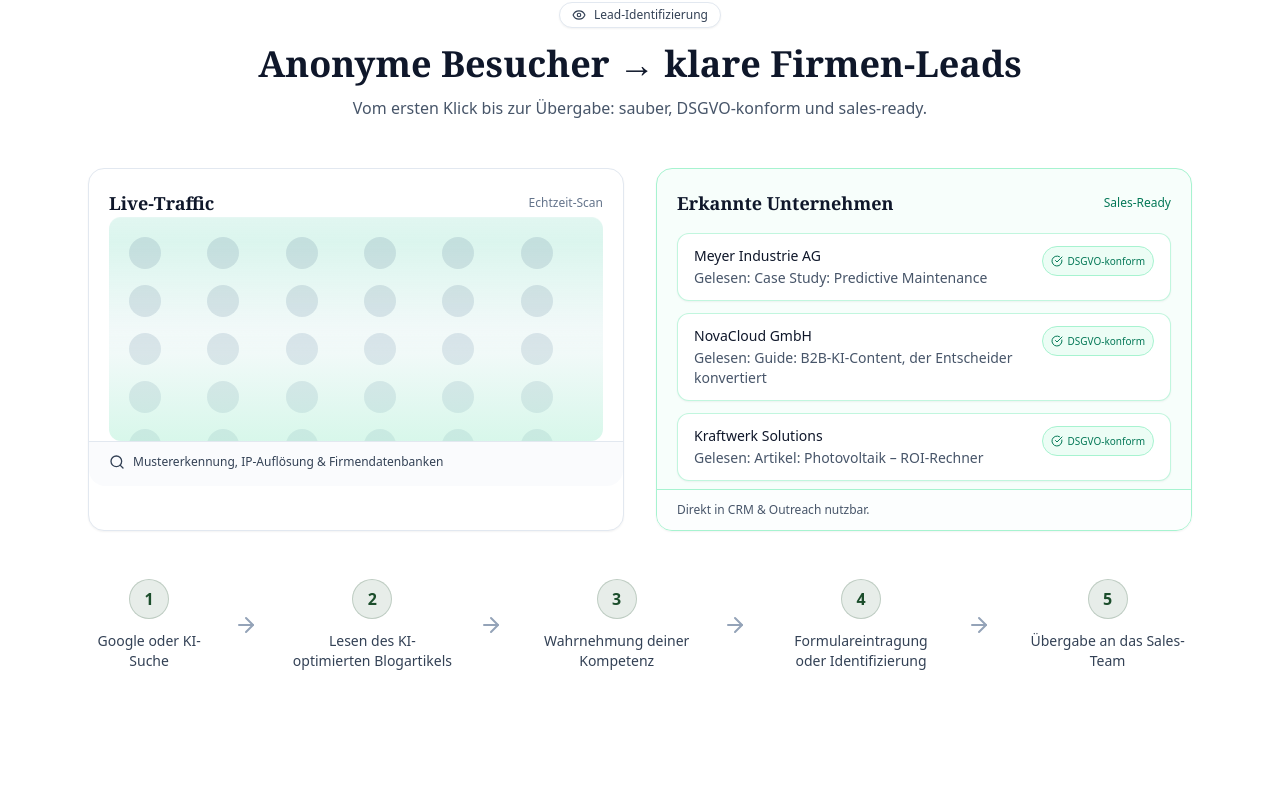
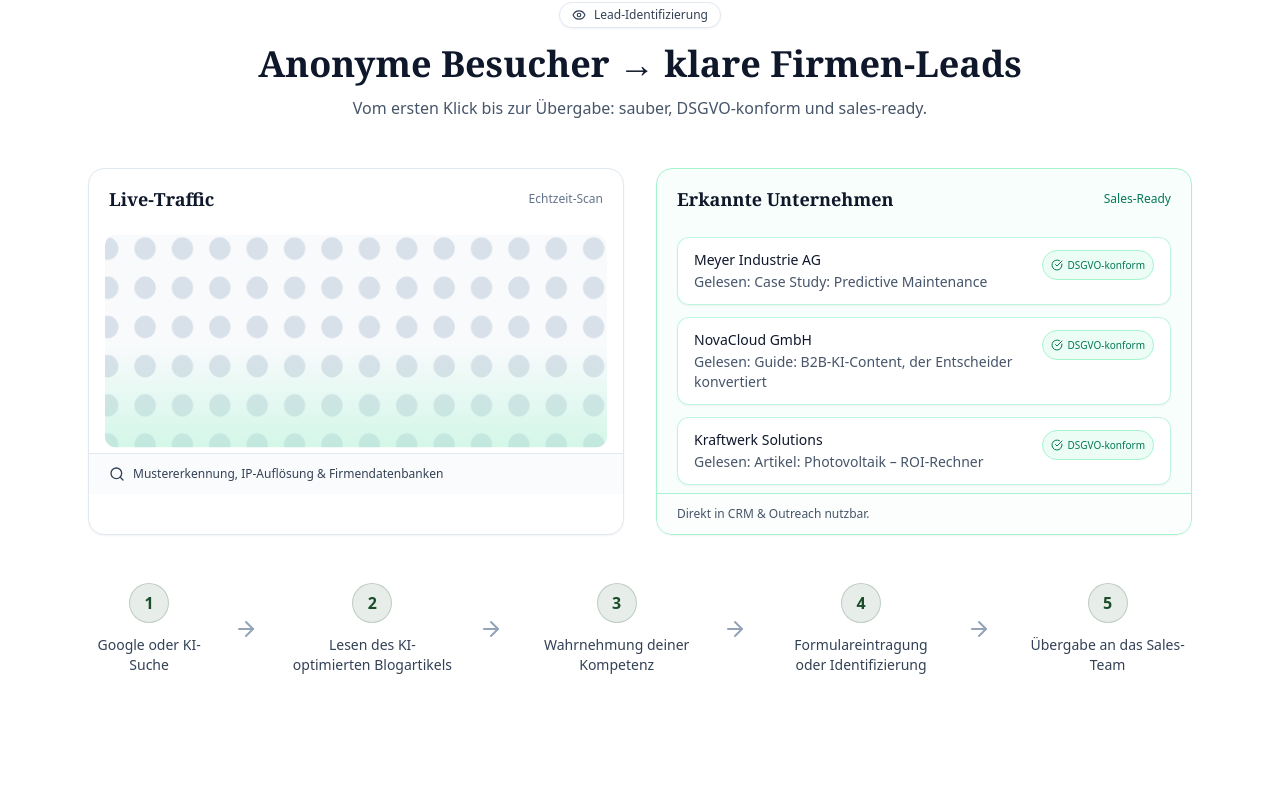
Before and after one commit to lennartnm/findbar_website, a Next.js app: page / in a window 1280 px wide. Shown: the part 3280-4080 px from the top of the page. Built offline with nearby package versions, Linux system fonts and the light colour scheme.

Commit message:
Update page.tsx

```diff
--- a/src/app/page.tsx
+++ b/src/app/page.tsx
@@ -238,8 +238,7 @@ function Hero() {
   );
 }
 
-
-/* ---------------------- VisitorRevealSection (final compact) ---------------------- */
+/* ---------------------- VisitorRevealSection (SVG Live-Traffic) ---------------------- */
 function VisitorRevealSection() {
   const steps = [
     "Google oder KI-Suche",
@@ -277,54 +276,85 @@ function VisitorRevealSection() {
 
         {/* Visual Row */}
         <div className="mt-12 grid gap-8 md:grid-cols-2">
-          {/* Live-Traffic Card */}
+          {/* --- NEW: Live-Traffic (SVG) --- */}
           <div className="relative overflow-hidden rounded-2xl border border-slate-200 bg-white shadow-sm">
-            <div className="flex items-center justify-between px-5 pt-5">
+            {/* Header */}
+            <div className="flex items-center justify-between px-5 py-4">
               <span className={`text-lg font-semibold ${serifClass}`}>Live-Traffic</span>
               <span className="text-xs text-slate-500">Echtzeit-Scan</span>
             </div>
 
-            {/* Raster */}
-            <div className="relative px-5">
-              <div className="relative h-56 overflow-hidden rounded-xl bg-slate-50">
-                <div className="absolute inset-0 grid grid-cols-6 gap-4 p-5">
-                  {[...Array(36)].map((_, i) => (
-                    <div
-                      key={i}
-                      className="h-8 w-8 rounded-full bg-slate-300/60"
-                      aria-hidden
-                    />
-                  ))}
-                </div>
-                <div className="absolute inset-x-0 bottom-0 h-1/2 bg-gradient-to-t from-emerald-200/40 to-transparent" />
-                <div className="absolute inset-0 animate-scanY bg-gradient-to-b from-transparent via-emerald-300/20 to-transparent mix-blend-multiply" />
-              </div>
+            {/* SVG Canvas (keine Padding-Lücken) */}
+            <div className="relative">
+              <svg
+                className="block w-full h-56"
+                viewBox="0 0 800 320"
+                preserveAspectRatio="none"
+                aria-hidden="true"
+              >
+                <defs>
+                  {/* Dot Pattern */}
+                  <pattern id="dots" x="0" y="0" width="56" height="56" patternUnits="userSpaceOnUse">
+                    <circle cx="28" cy="28" r="16" fill="#cbd5e1" opacity="0.7" />
+                  </pattern>
+
+                  {/* Bottom emerald fade */}
+                  <linearGradient id="bottomFade" x1="0" y1="1" x2="0" y2="0">
+                    <stop offset="0%" stopColor="#A7F3D0" stopOpacity="0.45" />
+                    <stop offset="100%" stopColor="#A7F3D0" stopOpacity="0" />
+                  </linearGradient>
+
+                  {/* Scan gradient */}
+                  <linearGradient id="scanGrad" x1="0" y1="0" x2="0" y2="1">
+                    <stop offset="0%" stopColor="#10B981" stopOpacity="0" />
+                    <stop offset="50%" stopColor="#10B981" stopOpacity="0.22" />
+                    <stop offset="100%" stopColor="#10B981" stopOpacity="0" />
+                  </linearGradient>
+
+                  {/* Soft mask for rounded inner area */}
+                  <clipPath id="roundClip">
+                    <rect x="24" y="8" width="752" height="304" rx="16" ry="16" />
+                  </clipPath>
+                </defs>
+
+                {/* Inner area with rounded corners */}
+                <g clipPath="url(#roundClip)">
+                  {/* Base */}
+                  <rect x="24" y="8" width="752" height="304" fill="#f8fafc" />
+                  {/* Pattern of dots */}
+                  <rect x="24" y="8" width="752" height="304" fill="url(#dots)" />
+                  {/* Bottom green fade */}
+                  <rect x="24" y="168" width="752" height="144" fill="url(#bottomFade)" />
+                  {/* Vertical scanning bar (animated via CSS transform) */}
+                  <rect
+                    className="scanY"
+                    x="24"
+                    y="-304"
+                    width="752"
+                    height="120"
+                    fill="url(#scanGrad)"
+                  />
+                </g>
+              </svg>
             </div>
 
-            {/* Info Bar – ohne WhiteSpace */}
-            <div className="border-t border-slate-200 bg-slate-50/70 px-5 py-3 text-xs text-slate-700 rounded-b-2xl">
-              <span className="inline-flex items-center gap-2">
-                <Search className="h-4 w-4" />
-                Mustererkennung, IP-Auflösung &amp; Firmendatenbanken
-              </span>
+            {/* Info Bar – direkt angedockt, kein Whitespace */}
+            <div className="flex items-center gap-2 border-t border-slate-200 bg-slate-50/70 px-5 py-3 text-xs text-slate-700">
+              <Search className="h-4 w-4" />
+              <span>Mustererkennung, IP-Auflösung &amp; Firmendatenbanken</span>
             </div>
           </div>
 
-          {/* Recognized companies */}
+          {/* Recognized companies (reduziert) */}
           <div className="relative overflow-hidden rounded-2xl border border-emerald-200 bg-emerald-50/40 shadow-sm">
-            <div className="flex items-center justify-between px-5 pt-5">
-              <span className={`text-lg font-semibold ${serifClass}`}>
-                Erkannte Unternehmen
-              </span>
+            <div className="flex items-center justify-between px-5 py-4">
+              <span className={`text-lg font-semibold ${serifClass}`}>Erkannte Unternehmen</span>
               <span className="text-xs text-emerald-700">Sales-Ready</span>
             </div>
 
-            <ul className="px-5 pt-4 pb-2 space-y-3">
+            <ul className="px-5 pt-2 pb-2 space-y-3">
               {companies.map((c, i) => (
-                <li
-                  key={i}
-                  className="rounded-xl border border-emerald-200/70 bg-white px-4 py-3 text-sm shadow-sm"
-                >
+                <li key={i} className="rounded-xl border border-emerald-200/70 bg-white px-4 py-3 text-sm shadow-sm">
                   <div className="flex items-start justify-between gap-3">
                     <div>
                       <div className="font-medium text-slate-900">{c.name}</div>
@@ -345,7 +375,7 @@ function VisitorRevealSection() {
           </div>
         </div>
 
-        {/* Journey 1–5 im Ablauf-Stil */}
+        {/* Journey 1–5 im Ablauf-Stil (nummerierte Badges) */}
         <div className="mt-12 flex flex-col items-center gap-8 md:flex-row md:justify-between">
           {steps.map((title, i) => (
             <div key={i} className="flex items-center gap-4 md:gap-6">
@@ -366,19 +396,23 @@ function VisitorRevealSection() {
         </div>
       </div>
 
-      {/* Keyframes */}
+      {/* Animations */}
       <style>{`
         @keyframes scanY {
-          0% { transform: translateY(-100%); }
-          100% { transform: translateY(100%); }
+          0%   { transform: translateY(320px); }
+          100% { transform: translateY(-320px); }
         }
-        .animate-scanY { animation: scanY 3s linear infinite; will-change: transform; }
-        @media (prefers-reduced-motion: reduce) { .animate-scanY { animation: none; } }
+        .scanY {
+          animation: scanY 3s linear infinite;
+          will-change: transform;
+        }
+        @media (prefers-reduced-motion: reduce) {
+          .scanY { animation: none; }
+        }
       `}</style>
     </section>
   );
 }
-
 
 
 /* ---------------------- Benefits Marquee ---------------------- */
```
